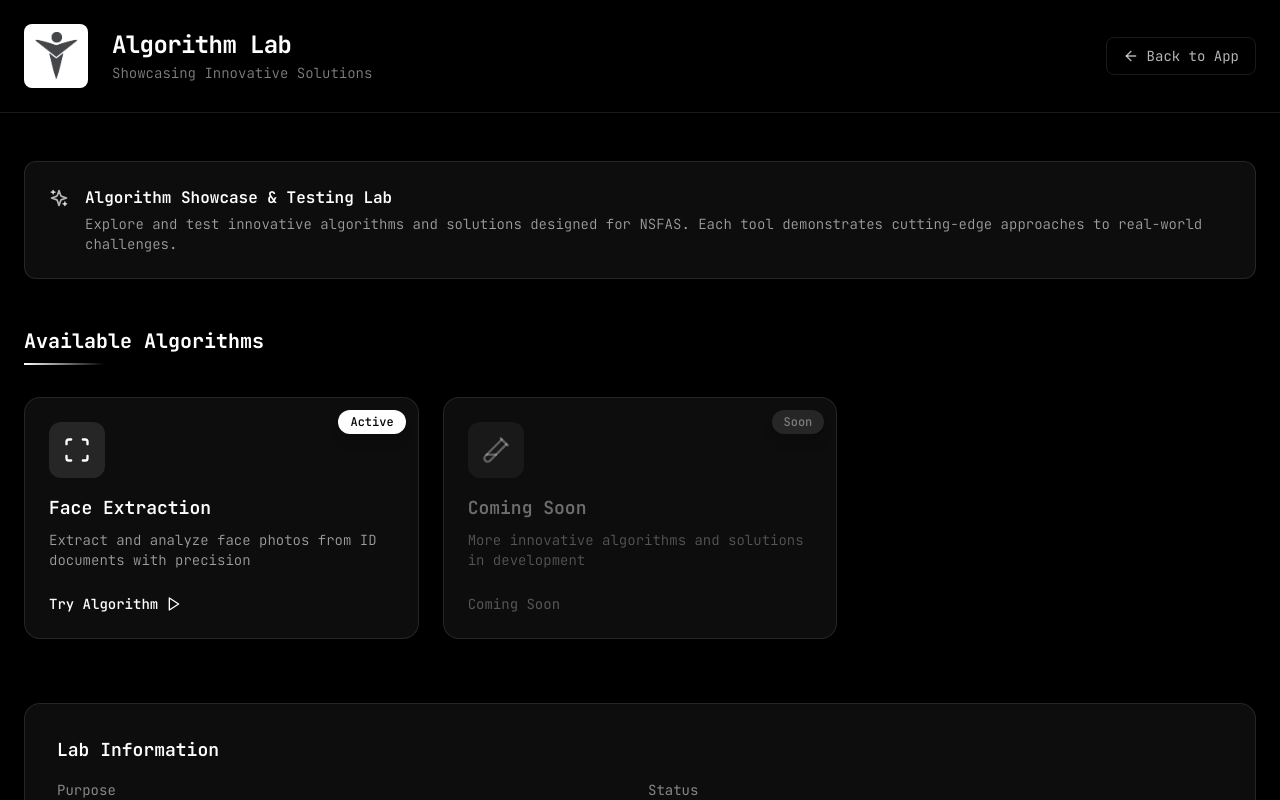
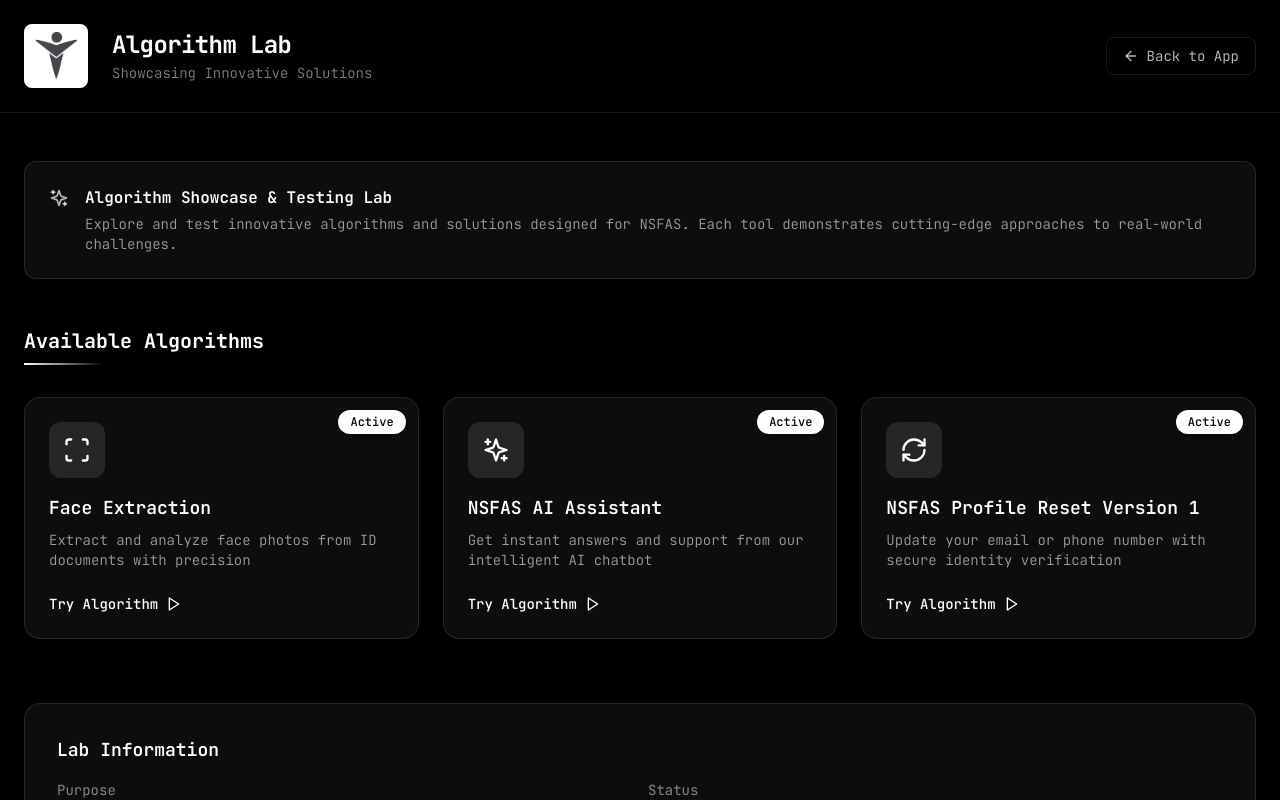
Before and after one commit to ThabeloPeter/nsfas-algorithm-lab, a Next.js app: page /preprod in a window 1280 px wide. Shown: the top 800 px of the page. Built offline with nearby package versions, Linux system fonts and the light colour scheme.

Commit message:
Add NSFAS AI Assistant and Profile Reset V1 to PreprodMenu

```diff
--- a/src/preprod/components/PreprodMenu.jsx
+++ b/src/preprod/components/PreprodMenu.jsx
@@ -1,7 +1,7 @@
 'use client';
 
 import Link from 'next/link';
-import { Scan, ArrowLeft, TestTube2, Sparkles, Play } from 'lucide-react';
+import { Scan, ArrowLeft, TestTube2, Sparkles, Play, RefreshCw } from 'lucide-react';
 import { motion } from 'framer-motion';
 
 const testTools = [
@@ -14,15 +14,23 @@
     status: 'active',
     tag: 'Active'
   },
-  // Add more tools here as you build them
   {
-    id: 'coming-soon-1',
-    title: 'Coming Soon',
-    description: 'More innovative algorithms and solutions in development',
-    icon: TestTube2,
-    href: '#',
-    status: 'disabled',
-    tag: 'Soon'
+    id: 'nsfas-ai-assistant',
+    title: 'NSFAS AI Assistant',
+    description: 'Get instant answers and support from our intelligent AI chatbot',
+    icon: Sparkles,
+    href: 'https://nsfas-chatbot-interface.vercel.app/',
+    status: 'active',
+    tag: 'Active'
+  },
+  {
+    id: 'profile-reset-v1',
+    title: 'NSFAS Profile Reset Version 1',
+    description: 'Update your email or phone number with secure identity verification',
+    icon: RefreshCw,
+    href: 'https://nsfas-two.vercel.app/',
+    status: 'active',
+    tag: 'Active'
   }
 ];
 
```
